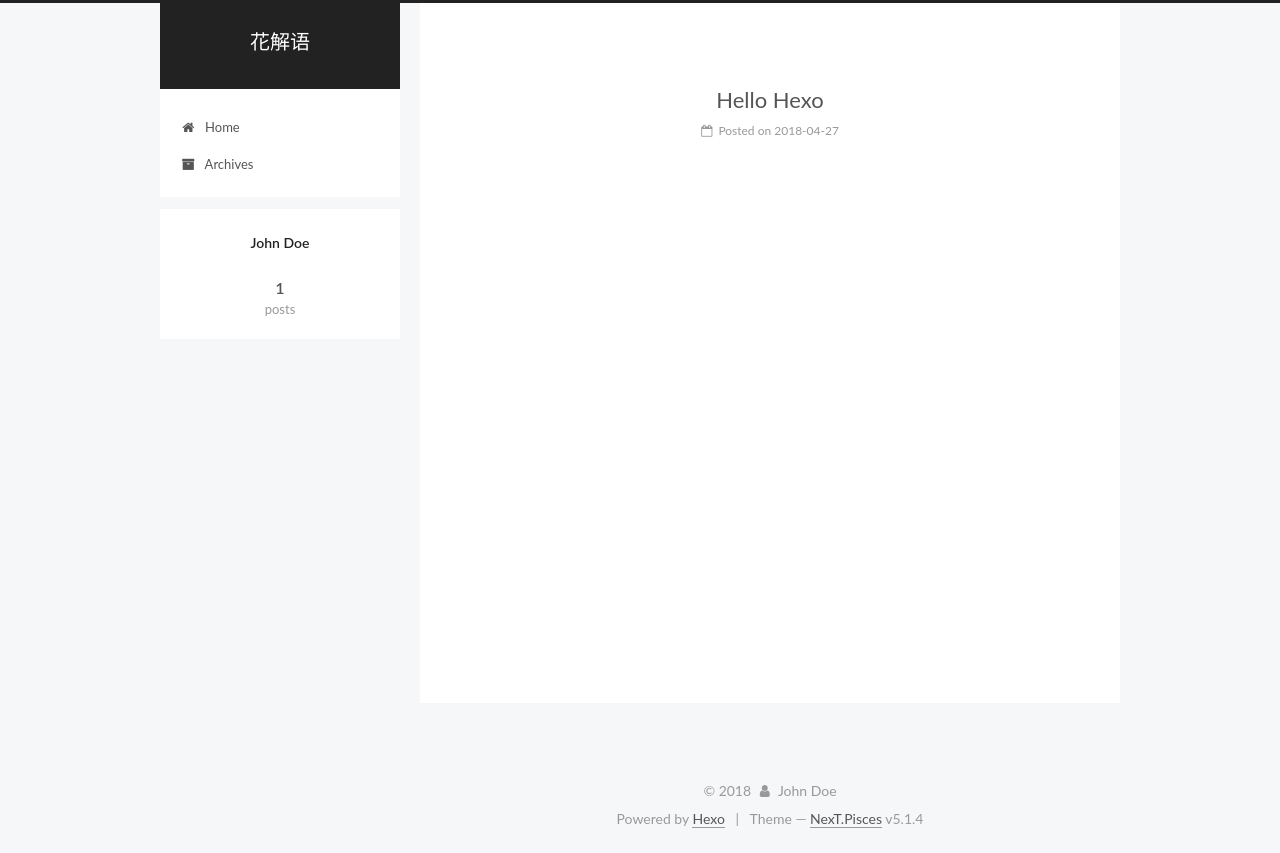
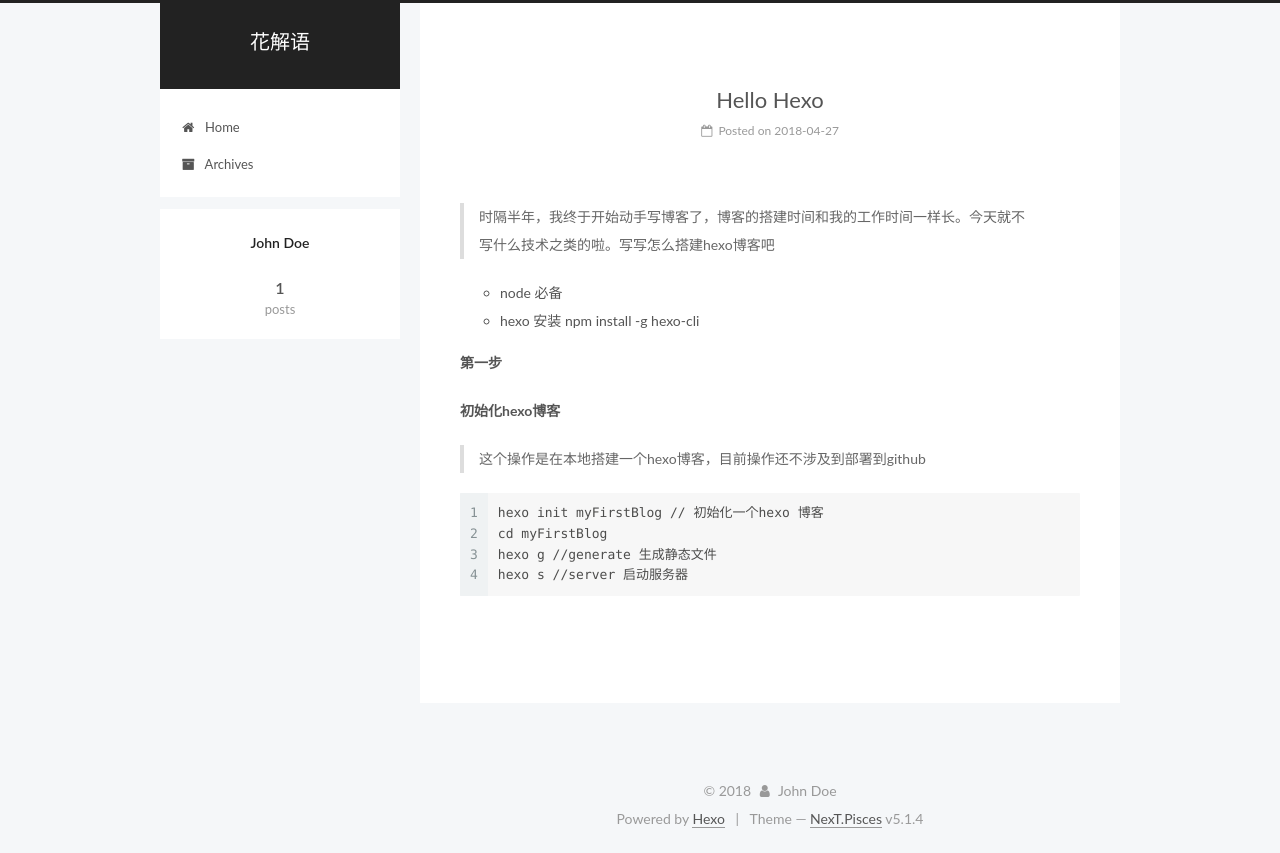
Before and after one commit to IAMBESTMAN/IAMBESTMAN.github.io, a plain HTML site: page 2018/04/27/hello-hexo/index.html in a window 1280 px wide. Drawn offline with Linux system fonts and the light colour scheme.

Commit message:
Site updated: 2018-04-27 18:52:40

```diff
--- a/2018/04/27/hello-hexo/index.html
+++ b/2018/04/27/hello-hexo/index.html
@@ -79,14 +79,17 @@
 
 
 
+<meta name="description" content="时隔半年，我终于开始动手写博客了，博客的搭建时间和我的工作时间一样长。今天就不写什么技术之类的啦。写写怎么搭建hexo博客吧   node 必备 hexo 安装 npm install -g hexo-cli  第一步 初始化hexo博客  这个操作是在本地搭建一个hexo博客，目前操作还不涉及到部署到github  1234hexo init myFirstBlog // 初始化一个hexo">
 <meta property="og:type" content="article">
 <meta property="og:title" content="Hello Hexo">
 <meta property="og:url" content="http://yoursite.com/2018/04/27/hello-hexo/index.html">
 <meta property="og:site_name" content="花解语">
+<meta property="og:description" content="时隔半年，我终于开始动手写博客了，博客的搭建时间和我的工作时间一样长。今天就不写什么技术之类的啦。写写怎么搭建hexo博客吧   node 必备 hexo 安装 npm install -g hexo-cli  第一步 初始化hexo博客  这个操作是在本地搭建一个hexo博客，目前操作还不涉及到部署到github  1234hexo init myFirstBlog // 初始化一个hexo">
 <meta property="og:locale" content="default">
-<meta property="og:updated_time" content="2018-04-27T08:22:00.951Z">
+<meta property="og:updated_time" content="2018-04-27T10:52:04.874Z">
 <meta name="twitter:card" content="summary">
 <meta name="twitter:title" content="Hello Hexo">
+<meta name="twitter:description" content="时隔半年，我终于开始动手写博客了，博客的搭建时间和我的工作时间一样长。今天就不写什么技术之类的啦。写写怎么搭建hexo博客吧   node 必备 hexo 安装 npm install -g hexo-cli  第一步 初始化hexo博客  这个操作是在本地搭建一个hexo博客，目前操作还不涉及到部署到github  1234hexo init myFirstBlog // 初始化一个hexo">
 
 
 
@@ -296,6 +299,19 @@
 
 
 
+        <blockquote>
+<p>时隔半年，我终于开始动手写博客了，博客的搭建时间和我的工作时间一样长。今天就不<br>写什么技术之类的啦。写写怎么搭建hexo博客吧</p>
+</blockquote>
+<ul>
+<li>node 必备</li>
+<li>hexo 安装 npm install -g hexo-cli</li>
+</ul>
+<p><strong>第一步</strong></p>
+<p><strong><strong>初始化hexo博客</strong></strong></p>
+<blockquote>
+<p>这个操作是在本地搭建一个hexo博客，目前操作还不涉及到部署到github</p>
+</blockquote>
+<figure class="highlight plain"><table><tr><td class="gutter"><pre><span class="line">1</span><br><span class="line">2</span><br><span class="line">3</span><br><span class="line">4</span><br></pre></td><td class="code"><pre><span class="line">hexo init myFirstBlog // 初始化一个hexo 博客</span><br><span class="line">cd myFirstBlog</span><br><span class="line">hexo g //generate 生成静态文件</span><br><span class="line">hexo s //server 启动服务器</span><br></pre></td></tr></table></figure>
 
 
     </div>
--- a/css/main.css
+++ b/css/main.css
@@ -1823,7 +1823,7 @@
   width: 4px;
   height: 4px;
   border-radius: 50%;
-  background: #b6ffd6;
+  background: #8b4fff;
 }
 .links-of-blogroll {
   font-size: 13px;
```
Also changed, not shown: index.html (+13 -0 lines).
